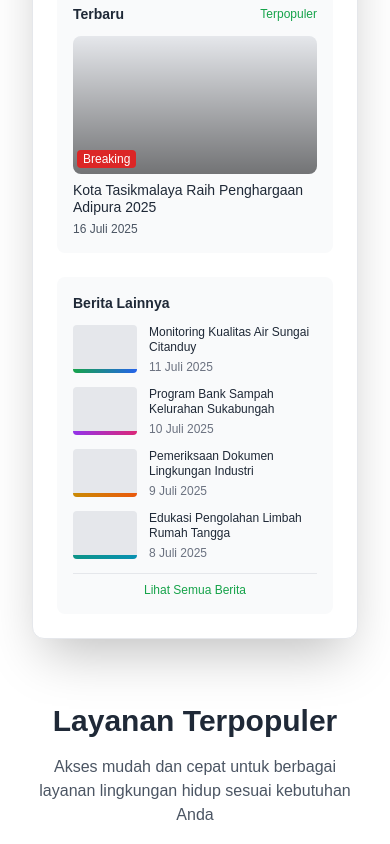
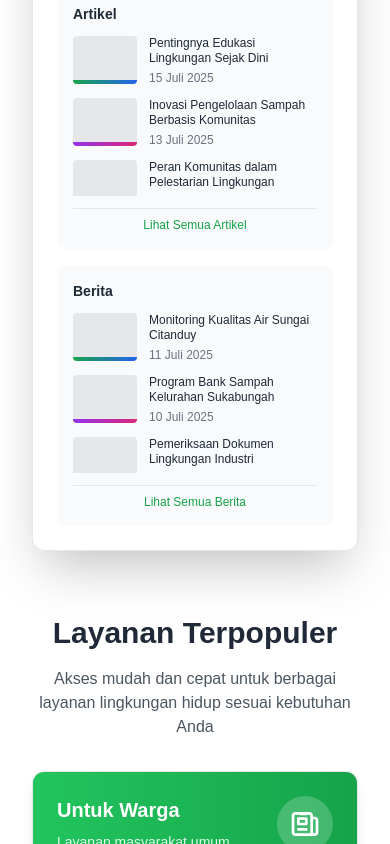
Before and after one commit to famss-star/dhl_kota_tasikmalaya, a Next.js app: page / in a window 390 px wide. Shown: the part 1400-2244 px from the top of the page. Built offline with nearby package versions, Linux system fonts and the light colour scheme.

Commit message:
refactor: Update layout and content for articles and news sections

```diff
--- a/src/app/page.tsx
+++ b/src/app/page.tsx
@@ -118,6 +118,7 @@ function Carousel() {
 	);
 }
 
+
 export default function Home() {
 	// State untuk navigasi kalender bulan agenda - default ke Juli 2025
 	const [currentAgendaDate, setCurrentAgendaDate] = useState(new Date(2025, 6, 16)); // July 16, 2025
@@ -226,6 +227,7 @@ export default function Home() {
 			   today.getFullYear() === currentAgendaYear;
 	};
 
+
 	return (
 		<div className="min-h-screen bg-white dark:bg-gray-900 pt-0 py-8 px-4">
 			<Carousel />
@@ -311,31 +313,61 @@ export default function Home() {
 							</div>
 
 							{/* Kolom Kanan (1/3 width) */}
-							<div className="space-y-6">
-								{/* Baris 1 - Berita Terbaru/Terpopuler */}
-								<div className="bg-gray-50 dark:bg-gray-700 rounded-lg p-4">
+							<div className="flex flex-col gap-4 h-full min-h-[400px]" style={{height:'100%'}}>
+								{/* 50%: List Artikel */}
+								<div className="bg-gray-50 dark:bg-gray-700 rounded-lg p-4 flex-1 flex flex-col justify-between min-h-0" style={{height:'50%'}}>
+								<div>
 									<div className="flex items-center justify-between mb-3">
-										<h3 className="font-semibold text-gray-800 dark:text-white text-sm">Terbaru</h3>
-										<button className="text-xs text-green-600 hover:text-green-700 dark:text-green-400 dark:hover:text-green-300">Terpopuler</button>
+										<h3 className="font-semibold text-gray-800 dark:text-white text-sm">Artikel</h3>
 									</div>
-									<div className="group cursor-pointer">
-										<div className="bg-gray-200 dark:bg-gray-600 rounded-lg aspect-[16/9] mb-2 relative overflow-hidden">
-											<div className="absolute inset-0 bg-gradient-to-t from-black/50 to-transparent"></div>
-											<div className="absolute bottom-1 left-1">
-												<span className="text-xs text-white bg-red-600 px-1.5 py-0.5 rounded text-[10px]">Breaking</span>
+									<div className="space-y-3 overflow-y-auto max-h-40 md:max-h-48 lg:max-h-56 xl:max-h-60">
+										{/* Artikel 1 */}
+										<div className="group cursor-pointer flex gap-3">
+											<div className="w-16 h-12 bg-gray-200 dark:bg-gray-600 rounded flex-shrink-0 relative overflow-hidden">
+												<div className="absolute bottom-0 left-0 right-0 h-1 bg-gradient-to-r from-green-600 to-blue-600"></div>
+											</div>
+											<div className="flex-1 min-w-0">
+												<h4 className="text-xs font-medium text-gray-800 dark:text-white group-hover:text-green-600 dark:group-hover:text-green-400 transition-colors line-clamp-2 leading-tight">
+													Pentingnya Edukasi Lingkungan Sejak Dini
+												</h4>
+												<p className="text-xs text-gray-500 dark:text-gray-400 mt-1">15 Juli 2025</p>
 											</div>
 										</div>
-										<h4 className="font-medium text-sm text-gray-800 dark:text-white group-hover:text-green-600 dark:group-hover:text-green-400 transition-colors line-clamp-2 leading-tight">
-											Kota Tasikmalaya Raih Penghargaan Adipura 2025
+										{/* Artikel 2 */}
+										<div className="group cursor-pointer flex gap-3">
+											<div className="w-16 h-12 bg-gray-200 dark:bg-gray-600 rounded flex-shrink-0 relative overflow-hidden">
+												<div className="absolute bottom-0 left-0 right-0 h-1 bg-gradient-to-r from-purple-600 to-pink-600"></div>
+											</div>
+											<div className="flex-1 min-w-0">
+												<h4 className="text-xs font-medium text-gray-800 dark:text-white group-hover:text-green-600 dark:group-hover:text-green-400 transition-colors line-clamp-2 leading-tight">
+													Inovasi Pengelolaan Sampah Berbasis Komunitas
 												</h4>
-										<p className="text-xs text-gray-600 dark:text-gray-400 mt-1">16 Juli 2025</p>
+												<p className="text-xs text-gray-500 dark:text-gray-400 mt-1">13 Juli 2025</p>
 											</div>
 										</div>
-
-								{/* Baris 2 - List Berita */}
-								<div className="bg-gray-50 dark:bg-gray-700 rounded-lg p-4">
-									<h3 className="font-semibold text-gray-800 dark:text-white text-sm mb-3">Berita Lainnya</h3>
-									<div className="space-y-3">
+										{/* Artikel 3 */}
+										<div className="group cursor-pointer flex gap-3">
+											<div className="w-16 h-12 bg-gray-200 dark:bg-gray-600 rounded flex-shrink-0 relative overflow-hidden">
+												<div className="absolute bottom-0 left-0 right-0 h-1 bg-gradient-to-r from-yellow-600 to-orange-600"></div>
+											</div>
+											<div className="flex-1 min-w-0">
+												<h4 className="text-xs font-medium text-gray-800 dark:text-white group-hover:text-green-600 dark:group-hover:text-green-400 transition-colors line-clamp-2 leading-tight">
+													Peran Komunitas dalam Pelestarian Lingkungan
+												</h4>
+												<p className="text-xs text-gray-500 dark:text-gray-400 mt-1">12 Juli 2025</p>
+											</div>
+										</div>
+									</div>
+								</div>
+								<Link href="/informasi/artikel" className="block text-center text-xs text-green-600 hover:text-green-700 dark:text-green-400 dark:hover:text-green-300 font-medium mt-3 pt-2 border-t border-gray-200 dark:border-gray-600">
+									Lihat Semua Artikel
+								</Link>
+								</div>
+								{/* 50%: List Berita */}
+								<div className="bg-gray-50 dark:bg-gray-700 rounded-lg p-4 flex-1 flex flex-col justify-between min-h-0" style={{height:'50%'}}>
+								<div>
+									<h3 className="font-semibold text-gray-800 dark:text-white text-sm mb-3">Berita</h3>
+									<div className="space-y-3 overflow-y-auto max-h-40 md:max-h-48 lg:max-h-56 xl:max-h-60">
 									{/* List Item 1 */}
 									<div className="group cursor-pointer flex gap-3">
 										<div className="w-16 h-12 bg-gray-200 dark:bg-gray-600 rounded flex-shrink-0 relative overflow-hidden">
@@ -348,7 +380,6 @@ export default function Home() {
 										<p className="text-xs text-gray-500 dark:text-gray-400 mt-1">11 Juli 2025</p>
 										</div>
 									</div>
-
 									{/* List Item 2 */}
 									<div className="group cursor-pointer flex gap-3">
 										<div className="w-16 h-12 bg-gray-200 dark:bg-gray-600 rounded flex-shrink-0 relative overflow-hidden">
@@ -361,7 +392,6 @@ export default function Home() {
 										<p className="text-xs text-gray-500 dark:text-gray-400 mt-1">10 Juli 2025</p>
 										</div>
 									</div>
-
 									{/* List Item 3 */}
 									<div className="group cursor-pointer flex gap-3">
 										<div className="w-16 h-12 bg-gray-200 dark:bg-gray-600 rounded flex-shrink-0 relative overflow-hidden">
@@ -374,18 +404,6 @@ export default function Home() {
 										<p className="text-xs text-gray-500 dark:text-gray-400 mt-1">9 Juli 2025</p>
 										</div>
 									</div>
-
-										{/* List Item 4 */}
-										<div className="group cursor-pointer flex gap-3">
-											<div className="w-16 h-12 bg-gray-200 dark:bg-gray-600 rounded flex-shrink-0 relative overflow-hidden">
-												<div className="absolute bottom-0 left-0 right-0 h-1 bg-gradient-to-r from-teal-600 to-cyan-600"></div>
-											</div>
-											<div className="flex-1 min-w-0">
-												<h4 className="text-xs font-medium text-gray-800 dark:text-white group-hover:text-green-600 dark:group-hover:text-green-400 transition-colors line-clamp-2 leading-tight">
-													Edukasi Pengolahan Limbah Rumah Tangga
-												</h4>
-												<p className="text-xs text-gray-500 dark:text-gray-400 mt-1">8 Juli 2025</p>
-											</div>
 									</div>
 								</div>
 								<Link href="/informasi/berita" className="block text-center text-xs text-green-600 hover:text-green-700 dark:text-green-400 dark:hover:text-green-300 font-medium mt-3 pt-2 border-t border-gray-200 dark:border-gray-600">
@@ -397,6 +415,7 @@ export default function Home() {
 					</div>
 				</div>
 			</div>
+
 
 			{/* Layanan Terpopuler Section */}
 			<div className="max-w-6xl mx-auto px-4 mb-16">
@@ -420,7 +439,7 @@ export default function Home() {
 								</div>
 								<div className="bg-white/20 rounded-full p-3">
 									<svg className="w-8 h-8 text-white" fill="none" stroke="currentColor" viewBox="0 0 24 24">
-										<path strokeLinecap="round" strokeLinejoin="round" strokeWidth={2} d="M17 20h5v-2a3 3 0 00-5.356-1.857M17 20H7m10 0v-2c0-.656-.126-1.283-.356-1.857M7 20H2v-2a3 3 0 015.356-1.857M7 20v-2c0-.656.126-1.283.356-1.857m0 0a5.002 5.002 0 019.288 0M15 7a3 3 0 11-6 0 3 3 0 016 0zm6 3a2 2 0 11-4 0 2 2 0 014 0zM7 10a2 2 0 11-4 0 2 2 0 014 0z" />
+										<path strokeLinecap="round" strokeLinejoin="round" strokeWidth={2} d="M17 20H5a2 2 0 01-2-2V6a2 2 0 012-2h10a2 2 0 012 2v1m2 13a2 2 0 01-2-2V7m2 13a2 2 0 002-2V9.5a2 2 0 00-2-2h-2m-4-3H9M7 16h6M7 8h6v4H7V8z" />
 									</svg>
 								</div>
 							</div>
@@ -738,7 +757,7 @@ export default function Home() {
 							<div className="flex items-center justify-between">
 								<h3 className="text-lg font-bold text-white flex items-center">
 									<svg className="w-5 h-5 mr-2" fill="none" stroke="currentColor" viewBox="0 0 24 24">
-										<path strokeLinecap="round" strokeLinejoin="round" strokeWidth={2} d="M9 19v-6a2 2 0 00-2-2H5a2 2 0 00-2 2v6a2 2 0 002 2h2a2 2 0 002-2zm0 0V9a2 2 0 012-2h2a2 2 0 012 2v10m-6 0a2 2 0 002 2h2a2 2 0 002-2m0 0V5a2 2 0 012-2h2a2 2 0 012 2v14a2 2 0 01-2 2h-2a2 2 0 01-2-2z" />
+										<path strokeLinecap="round" strokeLinejoin="round" strokeWidth={2} d="M9 19v-6a2 2 0 00-2-2H5a2 2 0 00-2 2v6a2 2 0 002 2h2a2 2 0 002-2zm0 0V9a2 2 0 012-2h2a2 2 0 012 2v10m-6 0a2 2 0 002 2h2a2 2 0 002-2v-5a1 1 0 011-1h2a1 1 0 011 1v5a2 2 0 01-2 2h-2a2 2 0 01-2-2z" />
 									</svg>
 									{agendaMonthNames[currentAgendaMonth]} {currentAgendaYear}
 								</h3>
@@ -814,36 +833,23 @@ export default function Home() {
 										{agendaEvents.map((event, index) => (
 											<div key={index} className="flex items-center text-sm">
 												<div className={`w-2 h-2 rounded-full mr-2 flex-shrink-0 ${
-													event.color === 'green' ? 'bg-green-500' :
-													event.color === 'blue' ? 'bg-blue-500' :
-													event.color === 'purple' ? 'bg-purple-500' : 'bg-gray-500'
+													event.color === 'green' ? 'bg-green-600' :
+													event.color === 'blue' ? 'bg-blue-600' :
+													event.color === 'purple' ? 'bg-purple-600' :
+													'bg-gray-400'
 												}`}></div>
-												<span className="text-gray-600 dark:text-gray-400 text-xs mr-2">
-													{event.date} {agendaMonthNames[currentAgendaMonth].substring(0, 3)}
-												</span>
-												<span className="text-gray-800 dark:text-white">{event.title}</span>
+												<div className="flex-1 min-w-0">
+													<p className="font-medium text-gray-800 dark:text-white truncate">{event.title}</p>
+													<p className="text-xs text-gray-500 dark:text-gray-400">{event.date}</p>
+												</div>
 											</div>
 										))}
 									</div>
 								) : (
-									<div className="text-center py-4">
-										<div className="text-gray-400 text-sm">
-											📅 Tidak ada kegiatan untuk bulan ini
-										</div>
-									</div>
+									<p className="text-center text-gray-500 dark:text-gray-400 text-sm py-4">
+										Tidak ada agenda kegiatan untuk bulan ini.
+									</p>
 								)}
-
-								{/* Summary */}
-								<div className="bg-gray-50 dark:bg-gray-700 rounded-lg p-3 mt-4">
-									<div className="text-center">
-										<p className="text-2xl font-bold text-green-600 dark:text-green-400">
-											{agendaEvents.length}
-										</p>
-										<p className="text-xs text-gray-600 dark:text-gray-400">
-											Total Kegiatan {agendaMonthNames[currentAgendaMonth]}
-										</p>
-									</div>
-								</div>
 							</div>
 						</div>
 					</div>
```
Lines whose indentation alone changed are shown as unchanged.
